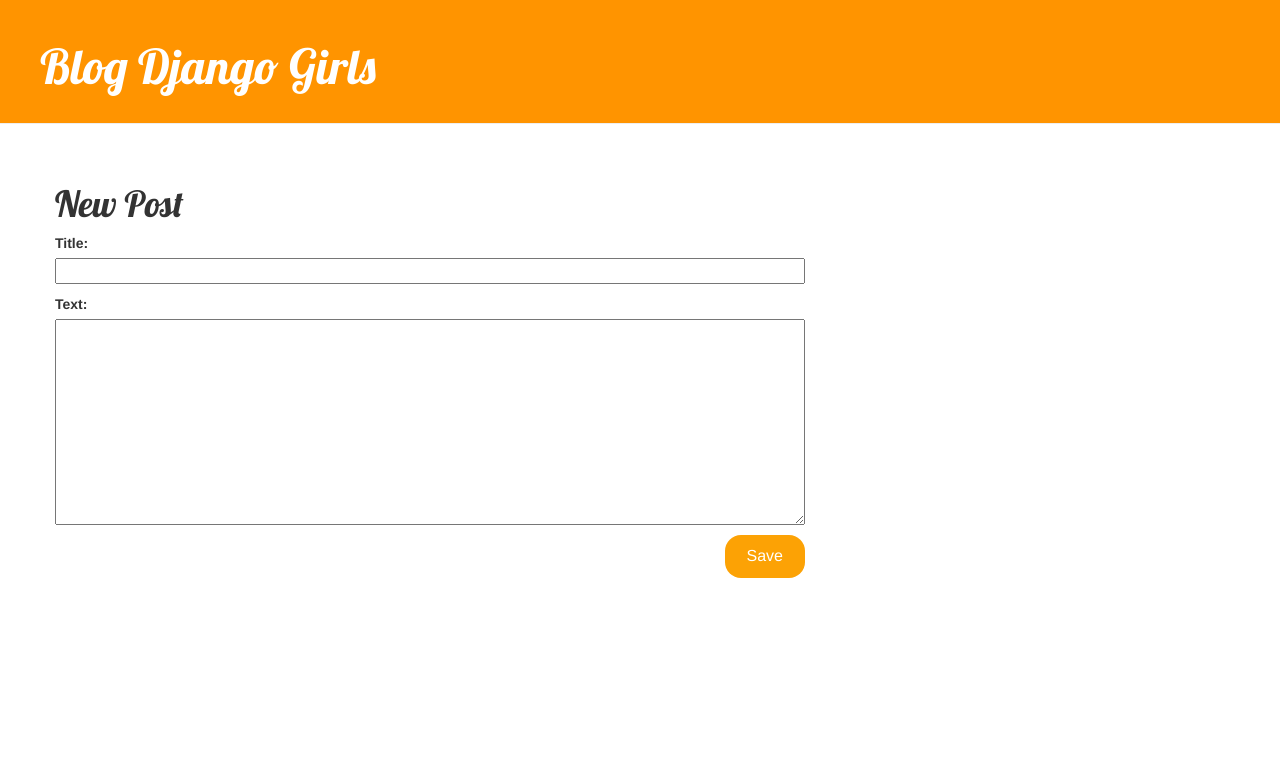
After one commit to tuxpedro/my-first-blog, a Django app: page /post/new/ in a window 1280 px wide. The commit adds this page. Shown: the top 759 px of the page. Run offline with Django 3.2, Linux system fonts and the light colour scheme; some libraries are stand-ins or nearby versions.

Commit message:
Adicionado views para criar/Editar os posts.

```diff
--- /dev/null
+++ b/blog/form.py
@@ -0,0 +1,8 @@
+from django import forms
+from blog.models import Post
+
+class PostForm(forms.ModelForm):
+
+    class Meta:
+        model = Post
+        fields = ('title', 'text')
--- a/blog/static/css/blog.css
+++ b/blog/static/css/blog.css
@@ -1,10 +1,6 @@
 h1 a {
     color: #FCA205;
     font-family: 'Lobster', cursive;
-}
-
-body {
-    /* padding-left: 15px; */
 }
 
 .page-header {
@@ -33,6 +29,15 @@ h1, h2, h3, h4 {
 
 .save {
     float: right;
+    background-color: #FCA205;
+    border: none;
+    border-color: white;
+    border-radius: 16px;
+    color: white;
+    padding: 10px 22px;
+    text-align: center;
+    text-decoration: none;
+    font-size: 16px;
 }
 
 .post-form textarea, .post-form input {
--- a/blog/templates/blog/base.html
+++ b/blog/templates/blog/base.html
@@ -11,6 +11,9 @@
     </head>
     <body>
         <div class="page-header">
+            {% if user.is_authenticated %}
+                <a href="{% url 'post_new' %}" class="top-menu"><span class="glyphicon glyphicon-plus"></span></a>
+            {% endif %}
             <h1><a href="/">Blog Django Girls</a></h1>
         </div>
         <div class="content container">
--- a/blog/templates/blog/post_detail.html
+++ b/blog/templates/blog/post_detail.html
@@ -7,6 +7,9 @@
                 {{post.published_date}}
             </div>
         {% endif %}
+        {% if user.is_authenticated %}
+            <a class="btn btn-default" href="{% url 'post_edit' pk=post.pk %}"><span class="glyphicon glyphicon-pencil"></span></a>
+        {% endif %}
         <h1>{{ post.title }}</h1>
         <p>{{ post.text|linebreaksbr }}</p>
     </div>
--- /dev/null
+++ b/blog/templates/blog/post_edit.html
@@ -0,0 +1,10 @@
+{% extends 'blog/base.html' %}
+
+{% block content %}
+    <h1>New Post</h1>
+    <form method="post" class="post-form">
+        {% csrf_token %}
+        {{form.as_p}}
+        <button type="submit" class="save">Save</button>
+    </form>
+{% endblock %}
--- a/blog/urls.py
+++ b/blog/urls.py
@@ -2,5 +2,8 @@ from django.urls import path
 from . import views
 
 urlpatterns = [
-    path('', views.post_list, name='post_list')
+    path('', views.post_list, name='post_list'),
+    path('post/<int:pk>/', views.post_detail, name='post_detail'),
+    path('post/new/', views.post_new, name='post_new'),
+    path('post/<int:pk>/edit/', views.post_edit, name='post_edit'),
 ]
--- a/blog/views.py
+++ b/blog/views.py
@@ -1,6 +1,7 @@
-from django.shortcuts import render, get_object_or_404
+from django.shortcuts import render, get_object_or_404, redirect
 from blog.models import Post
 from django.utils import timezone
+from blog.form import PostForm
 
 def post_list(request):
     posts = Post.objects.filter(published_date__lte=timezone.now()).order_by('published_date')
@@ -9,3 +10,34 @@ def post_list(request):
 def post_detail(request, pk):
     post = get_object_or_404(Post, pk=pk)
     return render(request, 'blog/post_detail.html', {'post': post})
+
+def post_new(request):
+    form_class = PostForm
+    form = form_class(request.POST or None)
+    if request.method == "POST":
+        form = PostForm(request.POST)
+        if form.is_valid():
+            post = form.save(commit=False)
+            post.author = request.user
+            post.published_date = timezone.now()
+            post.save()
+            return redirect('post_detail', pk=post.pk)
+        else:
+            form = PostForm()
+    return render(request, 'blog/post_edit.html', {'form': form})
+
+def post_edit(request, pk):
+    post = get_object_or_404(Post, pk=pk)
+    form_class = PostForm
+    form = form_class(request.POST or None)
+    if request.method == "POST":
+        form = PostForm(request.POST, instance=post)
+        if form.is_valid():
+            post = form.save(commit=False)
+            post.author = request.user
+            post.published_date = timezone.now()
+            post.save()
+            return redirect('post_detail', pk=post.pk)
+    else:
+        form = PostForm(instance=post)
+    return render(request, 'blog/post_edit.html', {'form':form})
--- a/mysite/urls.py
+++ b/mysite/urls.py
@@ -19,6 +19,5 @@ from blog import views
 
 urlpatterns = [
     path('admin/', admin.site.urls),
-    path('', views.post_list, name='post_list'),
-    path('post/<int:pk>', views.post_detail, name='post_detail')
+    path('', include('blog.urls')),
 ]
```
